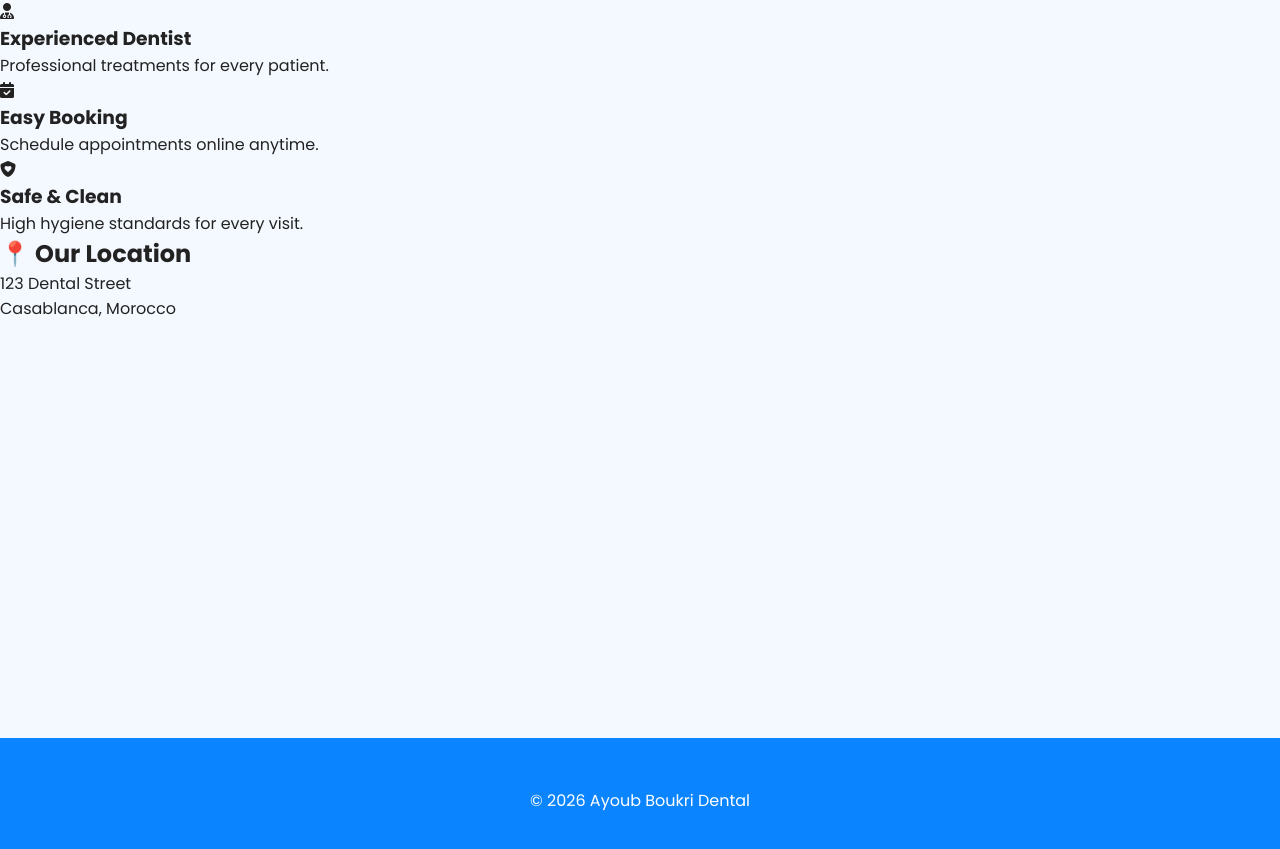
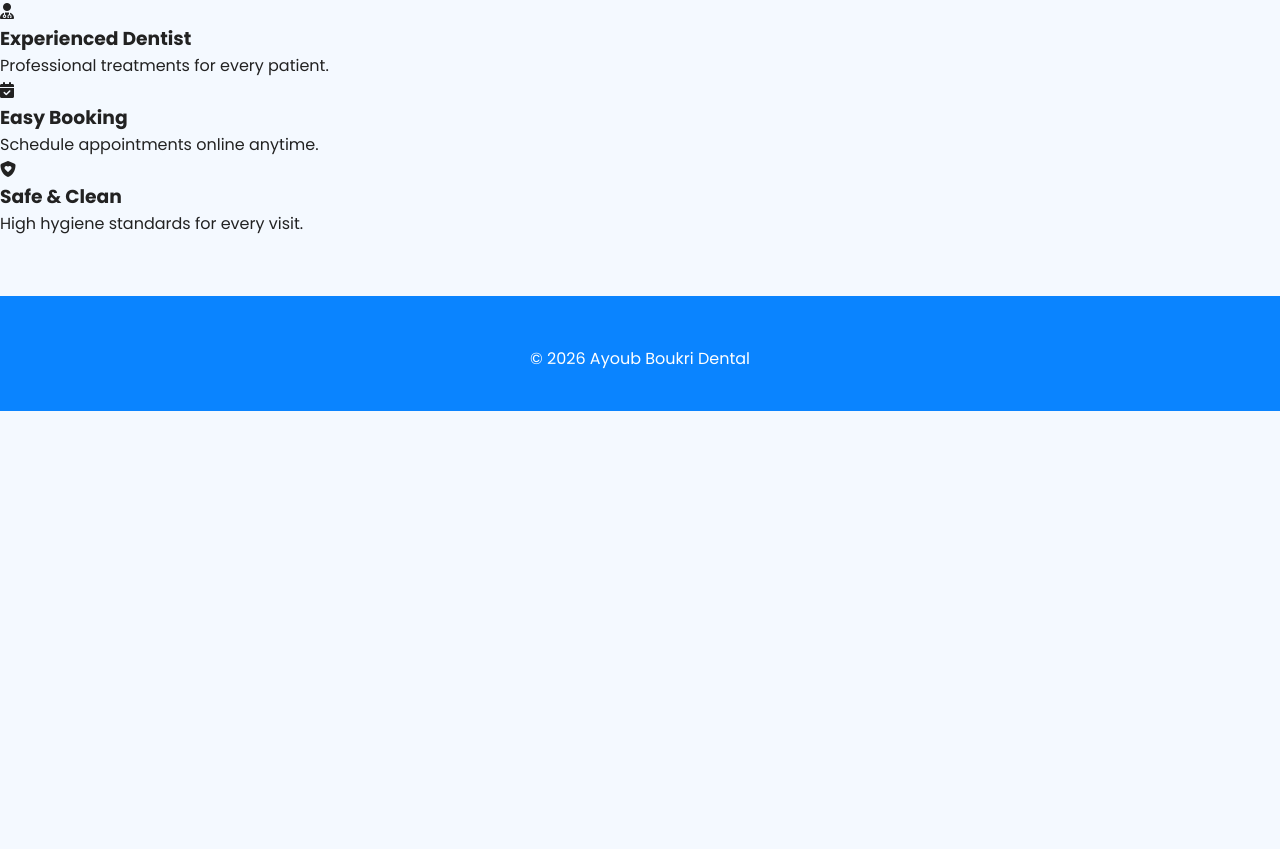
Before and after one commit to Mohamodix/ayoub-boukri-dentist, a website: page index.html in a window 1280 px wide. Shown: the part 487-1336 px from the top of the page. After the commit the page ends 898 px from the top, so only its background shows below. Drawn offline with Linux system fonts and the light colour scheme.

Commit message:
Fix HTML formatting issues in index.html

```diff
--- a/index.html
+++ b/index.html
@@ -133,25 +133,7 @@ for every visit.
 </div>
 
 </section>
-<section class="location">
 
-    <h2>📍 Our Location</h2>
-
-    <p>
-        123 Dental Street<br>
-        Casablanca, Morocco
-    </p>
-
-    <iframe
-        src=""
-        width="100%"
-        height="350"
-        style="border:0;border-radius:15px;"
-        allowfullscreen=""
-        loading="lazy">
-    </iframe>
-
-</section>
 <footer>
 
 <p>
```
